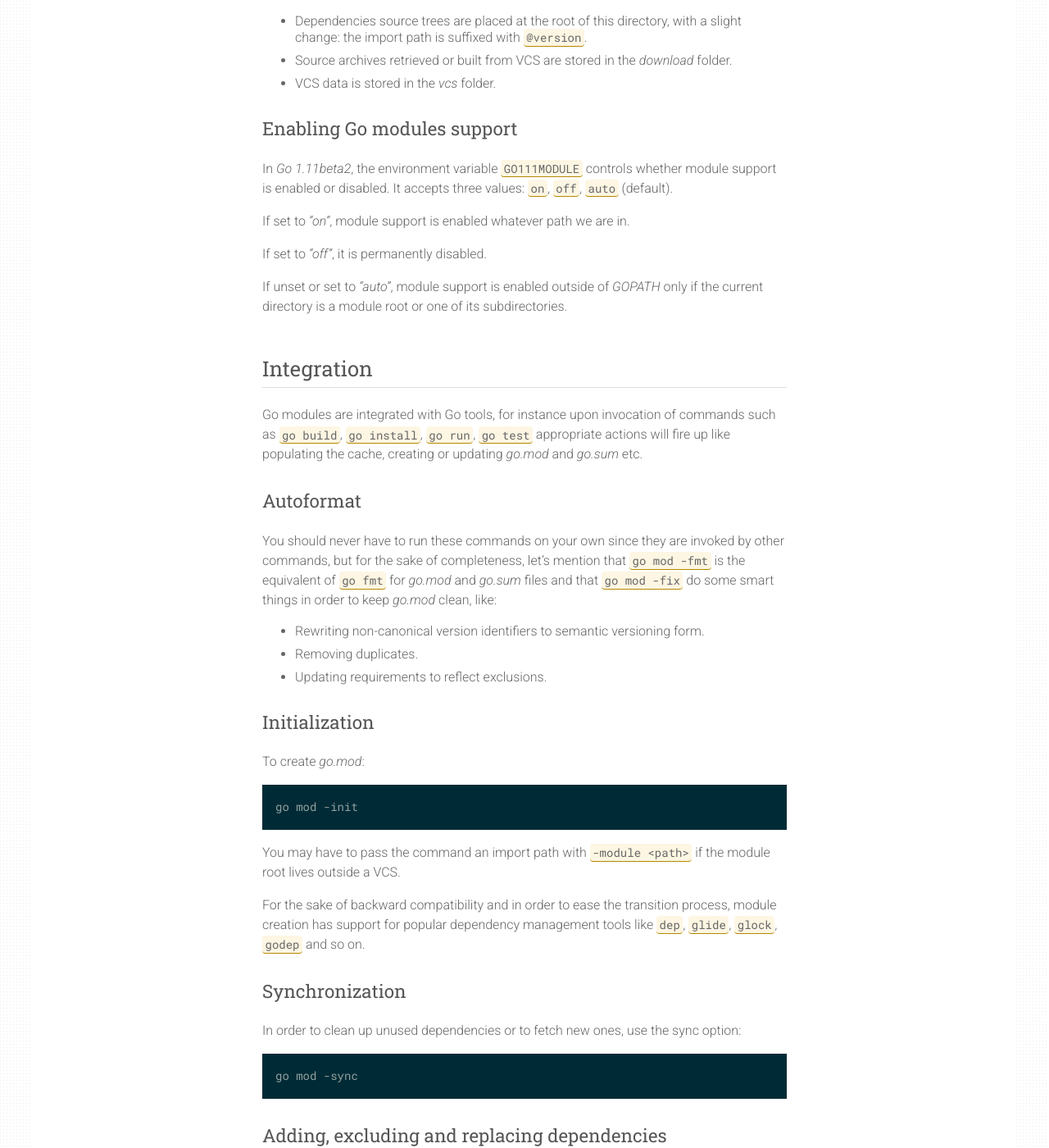
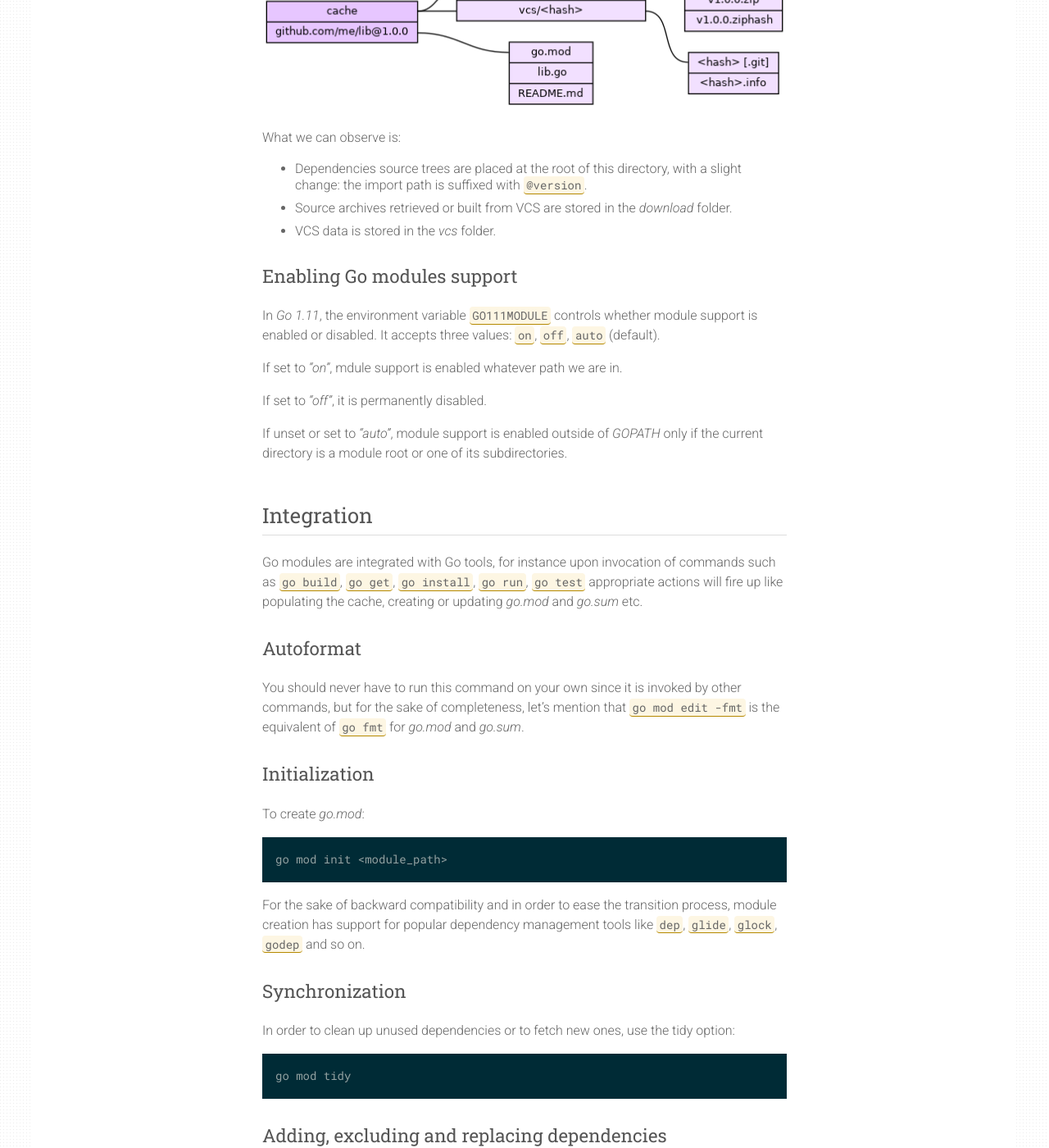
Before and after one commit to xlucas/xlucas.github.io, a Jekyll site: the page built from _posts/2018-07-22-go-modules.markdown, in a window 1280 px wide and 1400 px high, scrolled down 2519 px. Shown: the whole window at 82% size. Built offline with Jekyll 4.4.1, drawn with Linux system fonts in a browser that asks for light colours; comment, search, counter and statistics services are not loaded; some of the changed text lies outside the part shown.

Commit message:
Update go modules post with changes from the go1.11 release
Signed-off-by: Xavier Lucas <xavier@systemdump.io>

````diff
--- a/_posts/2018-07-22-go-modules.markdown
+++ b/_posts/2018-07-22-go-modules.markdown
@@ -1,5 +1,5 @@
 ---
-title: "Go modules"
+title: 'Go modules'
 teaser: What are Go modules and how to use them.
 image: /images/logo.png
 comments: true
@@ -7,29 +7,35 @@ category: programming
 tags: [go]
 ---
 
+> #### Update
+>
+> Go 1.11 has been released! A few changes have been introduced and this
+> post has been updated accordingly.
+
 ## Definition
+
 A module is a collection of related go packages. Modules are the unit of
 source code interchange and versionning.
 
+## Quick history
 
-## Quick history
-- Go before 1.5: populating *GOPATH* with `go get`.
+- Go before 1.5: populating _GOPATH_ with `go get`.
 - Go 1.5 and after: dependency vendoring is introduced.
 - [vgo] is proposed as a prototype for Go modules support.
-- Go 1.11 (beta): `vgo` is being merged and refined as `go mod` (experimental).
-
+- Go 1.11: `vgo` is being merged and refined as `go mod`.
 
 ## Terminology
+
 This article refers to recurrent expressions. Let's clarify them:
 
-- *"Module root"*: the directory containing the file named `go.mod`.
-- *"Module path"*: the import path prefix corresponding to the module root.
-- *"Main module"*: the module containing the directory where the `go` command
-is run.
-
+- _"Module root"_: the directory containing the file named `go.mod`.
+- _"Module path"_: the import path prefix corresponding to the module root.
+- _"Main module"_: the module containing the directory where the `go` command
+  is run.
 
 ## Module structure
-A module is a tree of Go source files to which is added a file named *go.mod*.
+
+A module is a tree of Go source files to which is added a file named _go.mod_.
 It contains the module import name, and the declaration of dependency
 requirements, exclusions and replacements. Its content would look like this:
 
@@ -52,7 +58,7 @@ replace (
 ```
 
 Note that a dependency not directly imported in the module's source code by
-an import statement is indentified as *indirect* in the file.
+an import statement is indentified as _indirect_ in the file.
 
 A module can contain other modules, in which case their content is excluded
 from the parent module.
@@ -83,103 +90,102 @@ that depends on *github.com/me/lib* at version *1.0.0*. For such a case, in
 What we can observe is:
 
 - Dependencies source trees are placed at the root of this directory, with a
-slight change: the import path is suffixed with `@version`.
-- Source archives retrieved or built from VCS are stored in the *download*
-folder.
-- VCS data is stored in the *vcs* folder.
+  slight change: the import path is suffixed with `@version`.
+- Source archives retrieved or built from VCS are stored in the _download_
+  folder.
+- VCS data is stored in the _vcs_ folder.
 
 ### Enabling Go modules support
-In *Go 1.11beta2*, the environment variable `GO111MODULE` controls whether
+
+In _Go 1.11_, the environment variable `GO111MODULE` controls whether
 module support is enabled or disabled. It accepts three values: `on`, `off`,
 `auto` (default).
 
-If set to *"on"*, module support is enabled whatever path we are in.
+If set to _"on"_, mdule support is enabled whatever path we are in.
 
-If set to *"off"*, it is permanently disabled.
+If set to _"off"_, it is permanently disabled.
 
-If unset or set to *"auto"*, module support is enabled outside of
-*GOPATH* only if the current directory is a module root or one of
+If unset or set to _"auto"_, module support is enabled outside of
+_GOPATH_ only if the current directory is a module root or one of
 its subdirectories.
 
+## Integration
 
-## Integration
 Go modules are integrated with Go tools, for instance upon invocation of
-commands such as `go build`, `go install`, `go run`, `go test` appropriate
-actions will fire up like populating the cache, creating or updating *go.mod*
-and *go.sum* etc.
+commands such as `go build`, `go get`, `go install`, `go run`, `go test`
+appropriate actions will fire up like populating the cache, creating or
+updating _go.mod_ and _go.sum_ etc.
 
 ### Autoformat
-You should never have to run these commands on your own since they are
-invoked by other commands, but for the sake of completeness, let's mention
-that `go mod -fmt` is the equivalent of `go fmt` for *go.mod* and *go.sum*
-files and that `go mod -fix` do some smart things in order to keep *go.mod*
-clean, like:
 
-- Rewriting non-canonical version identifiers to semantic versioning form.
-- Removing duplicates.
-- Updating requirements to reflect exclusions.
-
+You should never have to run this command on your own since it is invoked by
+other commands, but for the sake of completeness, let's mention that `go mod edit -fmt` is the equivalent of `go fmt` for _go.mod_ and _go.sum_.
 
 ### Initialization
-To create *go.mod*:
+
+To create _go.mod_:
+
 ```
-go mod -init
+go mod init <module_path>
 ```
-You may have to pass the command an import path with `-module <path>` if the
-module root lives outside a VCS.
 
 For the sake of backward compatibility and in order to ease the transition
 process, module creation has support for popular dependency management tools
 like `dep`, `glide`, `glock`, `godep` and so on.
 
 ### Synchronization
-In order to clean up unused dependencies or to fetch new ones, use the sync
+
+In order to clean up unused dependencies or to fetch new ones, use the tidy
 option:
 
 ```
-go mod -sync
+go mod tidy
 ```
 
 ### Adding, excluding and replacing dependencies
-Two possibilities: either edit *go.mod* by hand or use the CLI. The latter
+
+Two possibilities: either edit _go.mod_ by hand or use the CLI. The latter
 comes with the following commands:
 
 ```bash
 # require a new dependency
-go mod -require one/thing@version
+go mod edit -require one/thing@version
 
 # drop a requirement
-go mod -droprequire one/thing
+go mod edit -droprequire one/thing
 
 # exclude a dependency
-go mod -exclude bad/thing@version
+go mod edit -exclude bad/thing@version
 
 # drop an exclusion
-go mod -dropexclude bad/thing@version
+go mod edit -dropexclude bad/thing@version
 
 # replace a dependency
-go mod -replace src/thing@version=dst/thing@version
+go mod edit -replace src/thing@version=dst/thing@version
 
 # drop a replacement
-go mod -dropreplace src/thing@version
+go mod edit -dropreplace src/thing@version
 ```
 
 ### Dependency graph
+
 To print the graph of module dependencies:
 
 ```
-go mod -graph
+go mod graph
 ```
 
-### Generating *vendor*
+### Generating _vendor_
+
 If for backward compatibility reasons you need to ship your application with
-vendoring, you can generate the *vendor* directory from *go.mod* thanks to:
+vendoring, you can generate the _vendor_ directory from _go.mod_ thanks to:
 
 ```
-go mod -vendor
+go mod vendor
 ```
 
 ## Getting help
+
 Don't hesistate to refer to `go help mod` and `go help modules` for further
 details about Go module support!
 
````
Also changed, not shown: other parts of _posts/2018-07-22-go-modules.markdown (+7 -6 lines).
